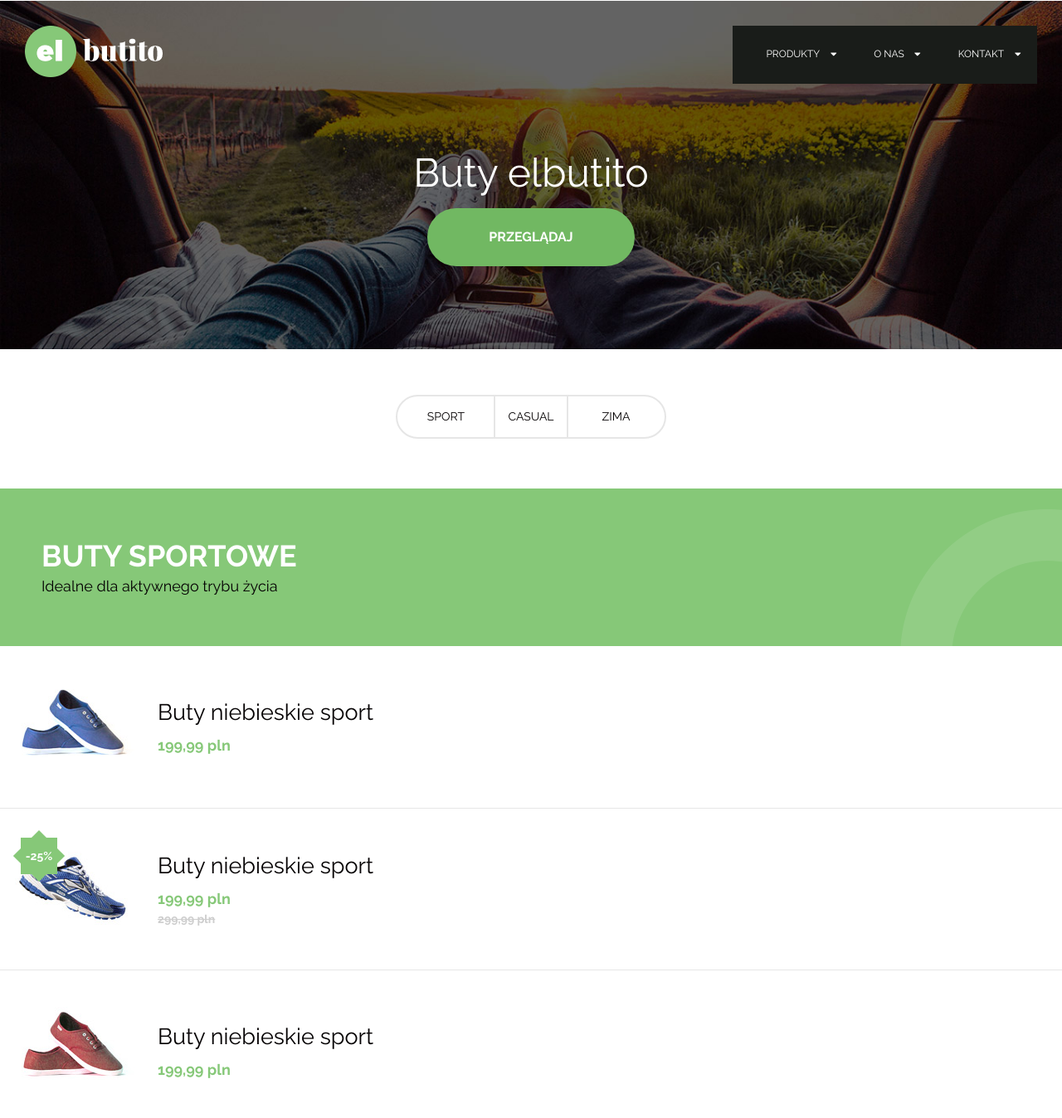
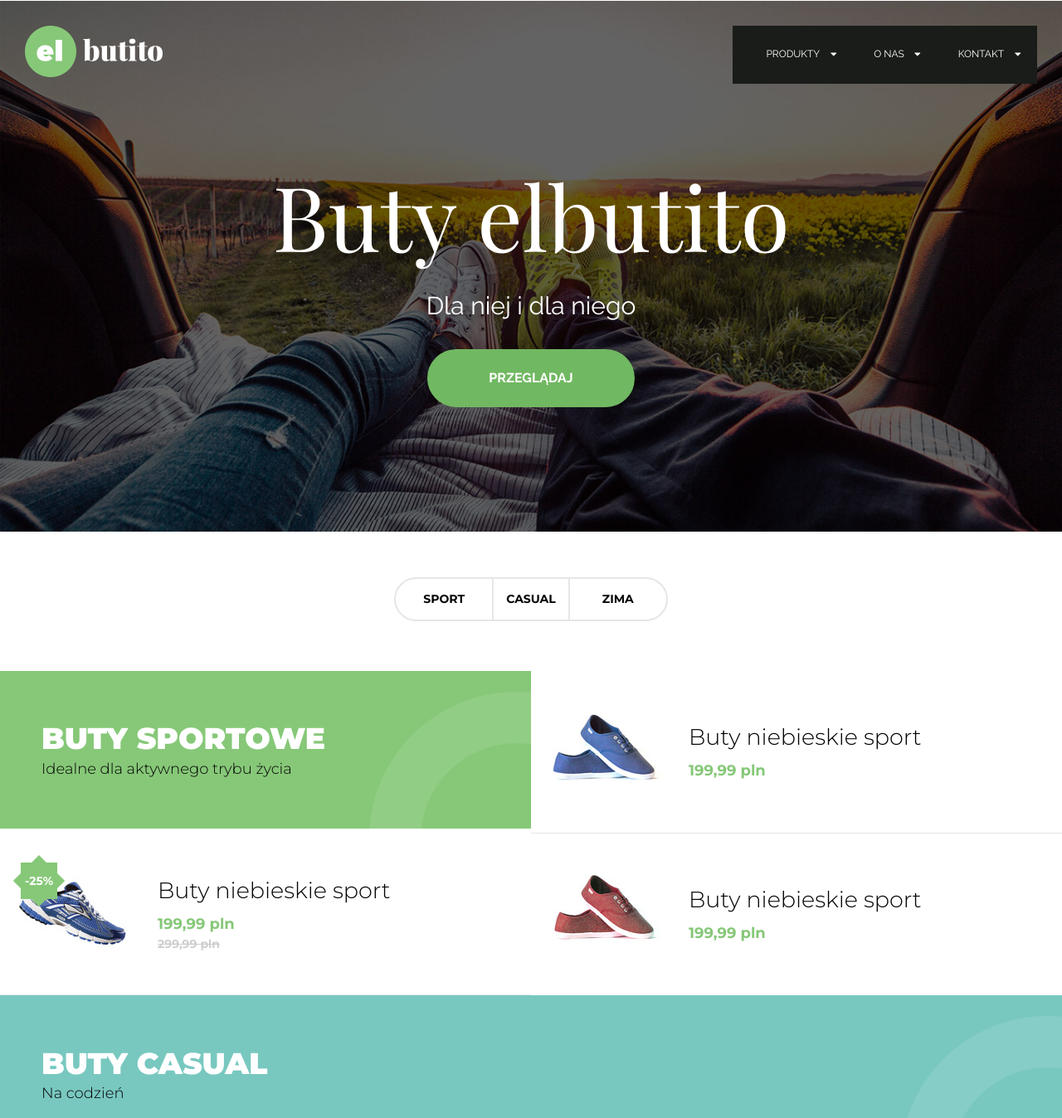
Before and after one commit to krzysztofwolkowycki/Store-website, a plain HTML site: page index.html in a window 1280 px wide. Shown: the part 79-1427 px from the top of the page at 83% size. Drawn offline with nearby package versions, Linux system fonts and the light colour scheme.

Commit message:
Hover submenu + media css

```diff
--- a/css/main.css
+++ b/css/main.css
@@ -7,7 +7,7 @@ a {
     text-decoration: none;
 }
 
-.center-wrapper{
+.center-wrapper {
     width: 100%;
     max-width: 1360px;
     margin-left: auto;
@@ -165,7 +165,9 @@ a {
     flex-wrap: wrap;
     justify-content: space-between;
     padding: 30px;
-    height: 420px;
+    min-height: 420px;
+    height: 50vw;
+    max-height: 670px;
     background-image: url(../img/hero-bg-mobile.jpg);
     background-repeat: no-repeat;
     background-size: cover;
@@ -245,13 +247,15 @@ a {
 
 .page-header .promo-text .heading {
     margin: 0 0 15px;
+    font-family: 'Playfair Display', serif;
     font-size: 4.8rem;
 }
 
 .page-header .promo-text .caption {
     display: none;
 }
-.page-content{
+
+.page-content {
     overflow: auto;
     margin-top: -135px;
     padding-top: 150px;
@@ -493,7 +497,8 @@ a {
 
 
 
-@media screen and (min-width: 45.00em) {
+/* 720px */
+@media screen and (min-width: 45.000em) {
     .page-header .info-bar {
         justify-content: flex-end;
     }
@@ -507,33 +512,54 @@ a {
         margin-right: auto;
         text-transform: uppercase;
     }
+
+    .page-header .hero {
+        min-height: 550px;
+    }
+
+    .page-header .promo-text .heading {
+        font-size: 10.8rem;
+    }
+
+    .page-header .promo-text .caption {
+        display: block;
+        margin: 30px 0 35px;
+        font-size: 3rem;
+    }
 }
 
+/* 768px */
 @media screen and (min-width: 48.000em) {
     .page-header .nav-toggle-btn {
         display: none;
     }
 
-    .page-header .main-nav .main-menu {
+    .page-header .main-nav .main-menu,
+    .page-header .main-nav .main-menu.on {
         display: flex;
         white-space: nowrap;
     }
 
     .page-header .main-nav .submenu {
         display: none;
+
         position: absolute;
-        background-color: #fff;
+        background: white;
         /*padding-top: 35px;
         padding-bottom: 50px;
-        padding-left: 40px;
-        padding-right: 50px;*/
+        padding-left: 25px;
+        padding-right: 25px;*/
         padding: 35px 25px 50px;
     }
-    .page-header .main-nav .submenu.on{
+
+    .page-header .main-nav .submenu.on {
         display: block;
     }
 
-    .page-header .main-nav .submenu >
+    .page-header .main-nav .main-menu > li:first-child .submenu {
+        padding-left: 40px;
+        padding-right: 45px;
+    }
 
     .page-header .main-nav .submenu li {
         margin-bottom: 13px;
@@ -565,8 +591,24 @@ a {
     }
 }
 
-@media screen and (min-width: 51.250em){
-    .page-header .hero{
+/* 820px */
+@media screen and (min-width: 51.250em) {
+    .page-header .hero {
         background-image: url(../img/hearo-bg-desktop.jpg);
     }
+    .products-grid{
+        display: flex;
+        flex-wrap: wrap;
+    }
+    .products-grid-cell{
+        width: 50%;
+        flex-shrink: 0;
+    }
 }
+
+/* 1200px */
+@media screen and (min-width: 75.000em) {
+    .page-header .promo-text {
+        margin-bottom: 120px;
+    }
+}
--- a/index.html
+++ b/index.html
@@ -7,7 +7,7 @@
         <meta name="description" content="">
         <meta name="viewport" content="width=device-width, initial-scale=1, shrink-to-fit=no">
 
-        <link href="https://fonts.googleapis.com/css?family=Montserrat:300,700,900|Raleway:400,400i,700,700i&amp;subset=latin-ext" rel="stylesheet">
+        <link href="https://fonts.googleapis.com/css?family=Playfair+Display|Montserrat:300,700,900|Raleway:400,400i,700,700i&amp;subset=latin-ext" rel="stylesheet">
 
         <link rel="stylesheet" href="css/normalize.css">
         <link rel="stylesheet" href="css/toolbox.css">
@@ -18,7 +18,7 @@
     <body>
         <header class="page-header">
             <div class="info-bar-wrapper">
-                <div class="info-bar">
+                <div class="info-bar center-wrapper">
                     <p class="free-delivery"><span class="text-green">Darmowa dostawa</span> od 200 pln</p>
 
                     <a href="tel:+48500333444">
@@ -60,9 +60,7 @@
                             </ul>
                         </li>
                         <li>
-                            <a href="#" class="has-submenu"
-                            data-toggle=".page-header .main-nav .submenu-onas"
-                            data-toggle-hide-before=".page-header .main-nav .submenu">
+                            <a href="#" class="has-submenu" data-toggle=".page-header .main-nav .submenu-onas" data-toggle-hide-before=".page-header .main-nav .submenu">
                                 O Nas
 
                                 <span class="submenu-icon">
@@ -77,9 +75,7 @@
                             </ul>
                         </li>
                         <li>
-                            <a href="#" class="has-submenu"
-                            data-toggle=".page-header .main-nav .submenu-kontakt"
-                            data-toggle-hide-before=".page-header .main-nav .submenu">
+                            <a href="#" class="has-submenu" data-toggle=".page-header .main-nav .submenu-kontakt" data-toggle-hide-before=".page-header .main-nav .submenu">
                                 Kontakt
 
                                 <span class="submenu-icon">
@@ -102,12 +98,12 @@
                     <p class="heading">Buty elbutito</p>
                     <p class="caption">Dla niej i dla niego</p>
 
-                    <a href="#" class="btn">Przeglądaj</a>
+                    <a class="btn" href="#">Przeglądaj</a>
                 </div>
             </div>
         </header>
 
-        <main class="page-content font-monterrat">
+        <main class="page-content font-montserrat">
             <div class="context-menu">
                 <!-- a[href=#]*3 -->
                 <a href="#buty-sport">Sport</a>
@@ -116,11 +112,15 @@
             </div>
 
             <section id="buty-sport" class="product-section">
+                <div class="products-grid">
+                    <div class="products-grid-cell">
                         <header class="section-header green">
                             <h3 class="heading">Buty sportowe</h3>
                             <p class="caption">Idealne dla aktywnego trybu życia</p>
                         </header>
+                    </div>
 
+                    <div class="products-grid-cell">
                         <a href="#">
                             <article class="product">
                                 <div class="product-thumbnail">
@@ -132,7 +132,9 @@
                                 </div>
                             </article>
                         </a>
+                    </div>
 
+                    <div class="products-grid-cell">
                         <a href="#">
                             <article class="product">
                                 <div class="product-thumbnail">
@@ -146,7 +148,9 @@
                                 </div>
                             </article>
                         </a>
+                    </div>
 
+                    <div class="products-grid-cell">
                         <a href="#">
                             <article class="product last">
                                 <div class="product-thumbnail">
@@ -158,6 +162,8 @@
                                 </div>
                             </article>
                         </a>
+                    </div>
+                </div>
             </section>
 
             <section id="buty-casual" class="product-section">
@@ -310,7 +316,9 @@
                 <p class="copyright">Copyright (c) 2019</p>
             </div>
         </footer>
+
         <script src="js/toggle-snippet.js"></script>
+
         <script>document.write('<script src="http://' + (location.host || 'localhost').split(':')[0] + ':35729/livereload.js?snipver=1"></' + 'script>')</script>
     </body>
 </html>
--- a/js/toggle-snippet.js
+++ b/js/toggle-snippet.js
@@ -13,6 +13,14 @@
         var hideBeforeSelector = this.getAttribute('data-toggle-hide-before');
         var $targets = document.querySelectorAll(targetSelector);
         var toggleClass = this.getAttribute('data-toggle-class')||'on';
+        var targets = [];
+
+        each($targets, function ($el) {
+            targets.push({
+                $target: $el,
+                state: $el.classList.contains(toggleClass)
+            });
+        });
 
         if (hideBeforeSelector) {
             var $hideBeforeTargets = document.querySelectorAll(hideBeforeSelector);
@@ -22,16 +30,16 @@
             });
         }
 
-        each($targets, function ($el) {
-            $el.classList.toggle(toggleClass);
+        each(targets, function (details) {
+            if (details.state) {
+                details.$target.classList.remove(toggleClass);
+            } else {
+                details.$target.classList.add(toggleClass);
+            }
         });
     };
 
     each($btns, function ($btn) {
         $btn.addEventListener('click', onBtnClick, false);
     });
-
-    for (i = 0; i < btnsLength; i++) {
-
-    }
 })();
```
Lines whose indentation alone changed are shown as unchanged.
